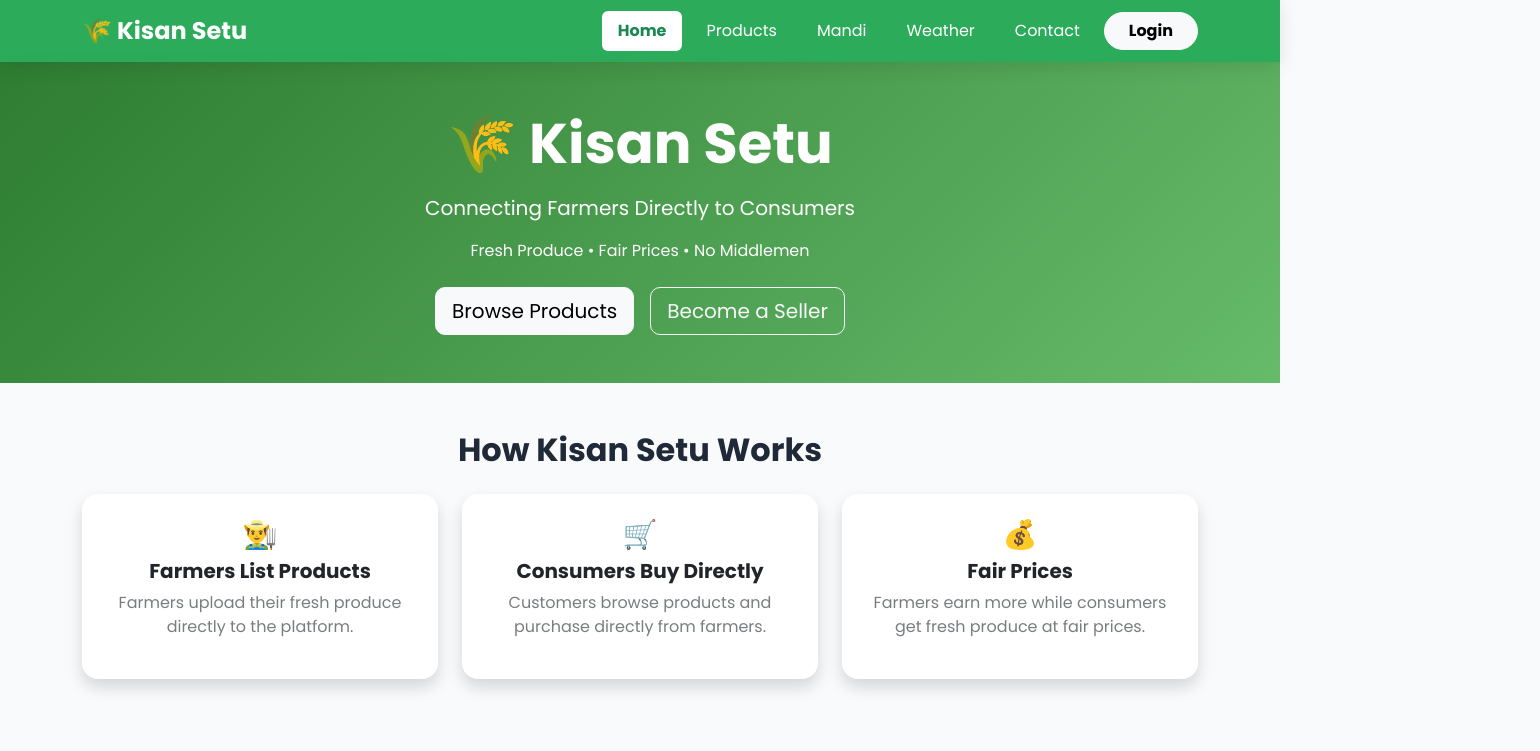
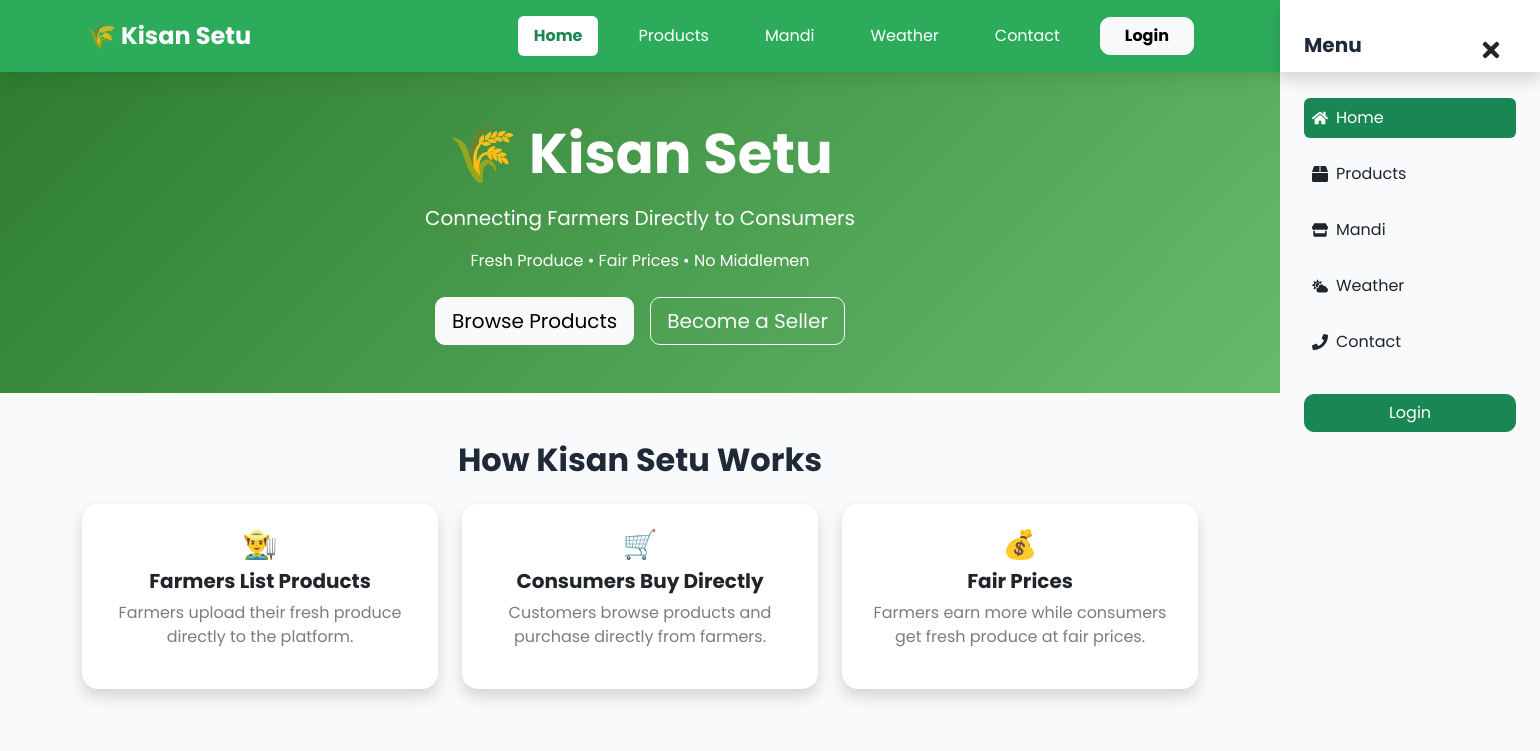
Before and after one commit to brandspire27/KisanSetu, a React (Create React App) app: page / in a window 1280 px wide. Shown: the top 751 px of the page, 1540 px wide, since content can reach past the window. Built offline with nearby package versions, Linux system fonts and the light colour scheme; no server answers.

Commit message:
Update Navbar.js

```diff
--- a/src/components/Navbar.js
+++ b/src/components/Navbar.js
@@ -1,7 +1,9 @@
-import React from "react";
+import React, { useState } from "react";
 import { Link, useNavigate, useLocation } from "react-router-dom";
+import { FaBars, FaTimes, FaHome, FaBox, FaCloudSun, FaPhone, FaStore } from "react-icons/fa";
 
 function Navbar() {
+  const [isOpen, setIsOpen] = useState(false);
   const navigate = useNavigate();
   const location = useLocation();
   const token = localStorage.getItem("token");
@@ -10,103 +12,151 @@ function Navbar() {
     localStorage.removeItem("token");
     localStorage.removeItem("role");
     navigate("/");
+    setIsOpen(false);
   };
 
   const isActive = (path) => location.pathname === path;
 
+  const menuItems = [
+    { name: "Home", path: "/", icon: <FaHome /> },
+    { name: "Products", path: "/products", icon: <FaBox /> },
+    { name: "Mandi", path: "/mandi", icon: <FaStore /> },
+    { name: "Weather", path: "/weather", icon: <FaCloudSun /> },
+    { name: "Contact", path: "/contact", icon: <FaPhone /> },
+  ];
+
   return (
     <nav
-      className="navbar navbar-expand-lg sticky-top"
+      className="sticky-top"
       style={{
         backdropFilter: "blur(10px)",
         background: "rgba(22, 163, 74, 0.9)",
         boxShadow: "0 4px 20px rgba(0,0,0,0.1)",
       }}
     >
-      <div className="container">
+      <div className="container d-flex justify-content-between align-items-center p-3">
 
         {/* Logo */}
-        <Link className="navbar-brand fw-bold fs-4 text-white" to="/">
+        <Link className="fw-bold fs-4 text-white text-decoration-none" to="/">
           🌾 Kisan Setu
         </Link>
 
-        {/* Toggle */}
-        <button
-          className="navbar-toggler border-0"
-          type="button"
-          data-bs-toggle="collapse"
-          data-bs-target="#navbarNav"
-        >
-          <span className="navbar-toggler-icon"></span>
-        </button>
-
-        <div className="collapse navbar-collapse" id="navbarNav">
-
-          <ul className="navbar-nav ms-auto align-items-center gap-2">
-
-            {/* Links */}
-            {[
-              { name: "Home", path: "/" },
-              { name: "Products", path: "/products" },
-              { name: "Mandi", path: "/mandi" },
-              { name: "Weather", path: "/weather" },
-              { name: "Contact", path: "/contact" },
-            ].map((item, index) => (
-              <li className="nav-item" key={index}>
+        {/* Desktop Menu */}
+        <div className="d-none d-lg-flex gap-4 align-items-center">
+          {menuItems.map((item, index) => (
             <Link
+              key={index}
               to={item.path}
-                  className={`nav-link px-3 py-2 rounded ${
+              className={`text-decoration-none px-3 py-2 rounded ${
                 isActive(item.path)
                   ? "bg-white text-success fw-bold"
                   : "text-white"
               }`}
-                  style={{
-                    transition: "0.3s",
-                  }}
             >
               {item.name}
             </Link>
-              </li>
           ))}
 
-            {/* Auth Buttons */}
           {!token ? (
-              <li className="nav-item">
+            <Link to="/login" className="btn btn-light fw-bold px-4">
+              Login
+            </Link>
+          ) : (
+            <>
+              <Link to="/dashboard" className="btn btn-outline-light">
+                Dashboard
+              </Link>
+              <button onClick={logout} className="btn btn-danger">
+                Logout
+              </button>
+            </>
+          )}
+        </div>
+
+        {/* Mobile Hamburger */}
+        <button
+          className="btn text-white fs-3 d-lg-none"
+          onClick={() => setIsOpen(true)}
+        >
+          <FaBars />
+        </button>
+      </div>
+
+      {/* 🔥 Sliding Mobile Menu */}
+      <div
+        className={`position-fixed top-0 end-0 h-100 bg-white shadow p-4`}
+        style={{
+          width: "260px",
+          transform: isOpen ? "translateX(0)" : "translateX(100%)",
+          transition: "0.3s ease-in-out",
+          zIndex: 1050,
+        }}
+      >
+        {/* Close Button */}
+        <div className="d-flex justify-content-between align-items-center mb-4">
+          <h5 className="fw-bold">Menu</h5>
+          <button className="btn fs-4" onClick={() => setIsOpen(false)}>
+            <FaTimes />
+          </button>
+        </div>
+
+        {/* Menu Items */}
+        <div className="d-flex flex-column gap-3">
+          {menuItems.map((item, index) => (
+            <Link
+              key={index}
+              to={item.path}
+              onClick={() => setIsOpen(false)}
+              className={`d-flex align-items-center gap-2 text-decoration-none p-2 rounded ${
+                isActive(item.path)
+                  ? "bg-success text-white"
+                  : "text-dark"
+              }`}
+            >
+              {item.icon} {item.name}
+            </Link>
+          ))}
+
+          {!token ? (
             <Link
               to="/login"
-                  className="btn btn-light fw-bold px-4"
-                  style={{
-                    borderRadius: "20px",
-                  }}
+              onClick={() => setIsOpen(false)}
+              className="btn btn-success mt-3"
             >
               Login
             </Link>
-              </li>
           ) : (
             <>
-                <li className="nav-item">
               <Link
                 to="/dashboard"
-                    className="btn btn-outline-light px-3"
+                onClick={() => setIsOpen(false)}
+                className="btn btn-outline-success mt-3"
               >
                 Dashboard
               </Link>
-                </li>
-
-                <li className="nav-item">
-                  <button
-                    onClick={logout}
-                    className="btn btn-danger px-3"
-                  >
+              <button onClick={logout} className="btn btn-danger">
                 Logout
               </button>
-                </li>
             </>
           )}
-
-          </ul>
         </div>
       </div>
+
+      {/* Background Overlay */}
+      {isOpen && (
+        <div
+          onClick={() => setIsOpen(false)}
+          style={{
+            position: "fixed",
+            top: 0,
+            left: 0,
+            width: "100%",
+            height: "100%",
+            background: "rgba(0,0,0,0.4)",
+            zIndex: 1040,
+          }}
+        ></div>
+      )}
     </nav>
   );
 }
```
Lines whose indentation alone changed are shown as unchanged.
